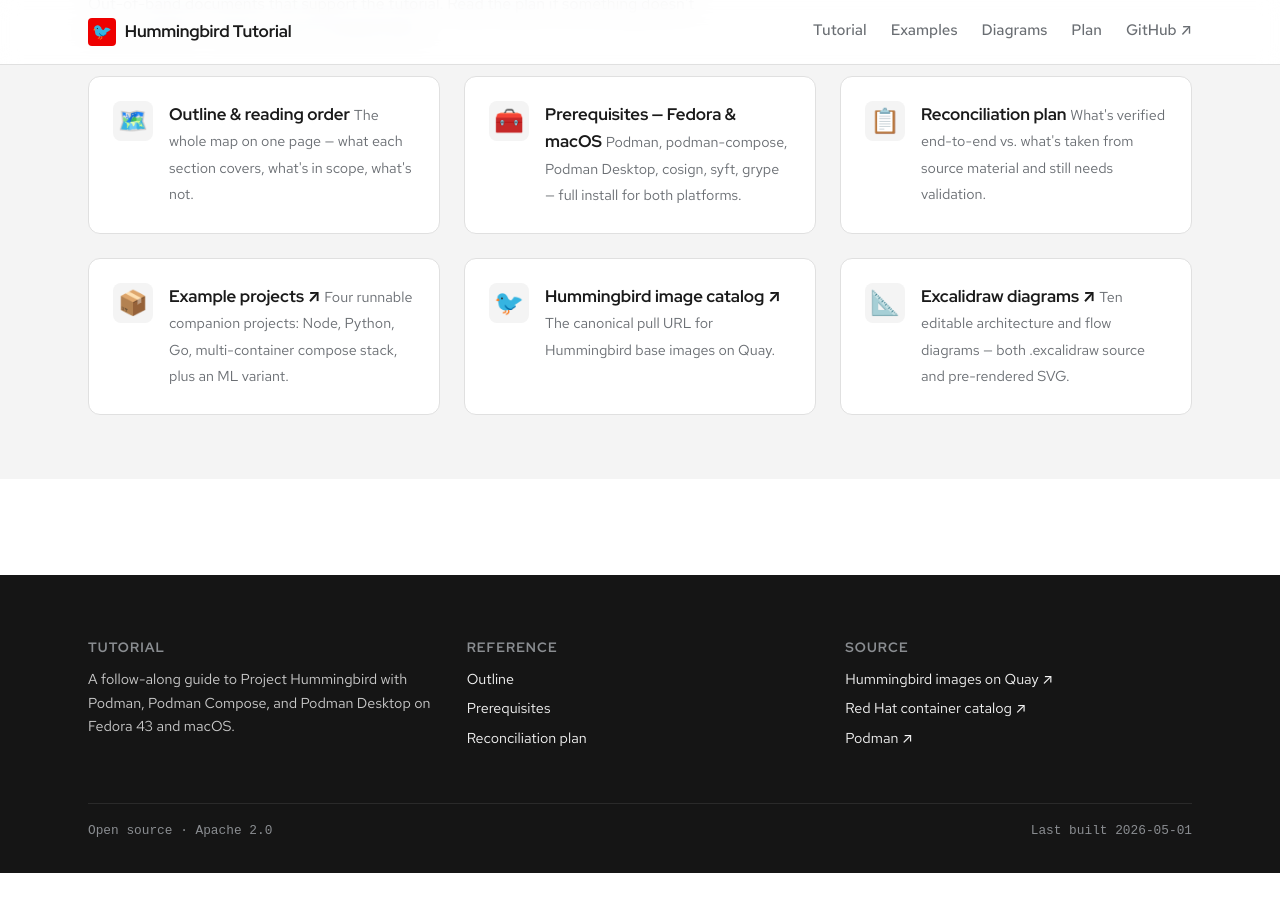
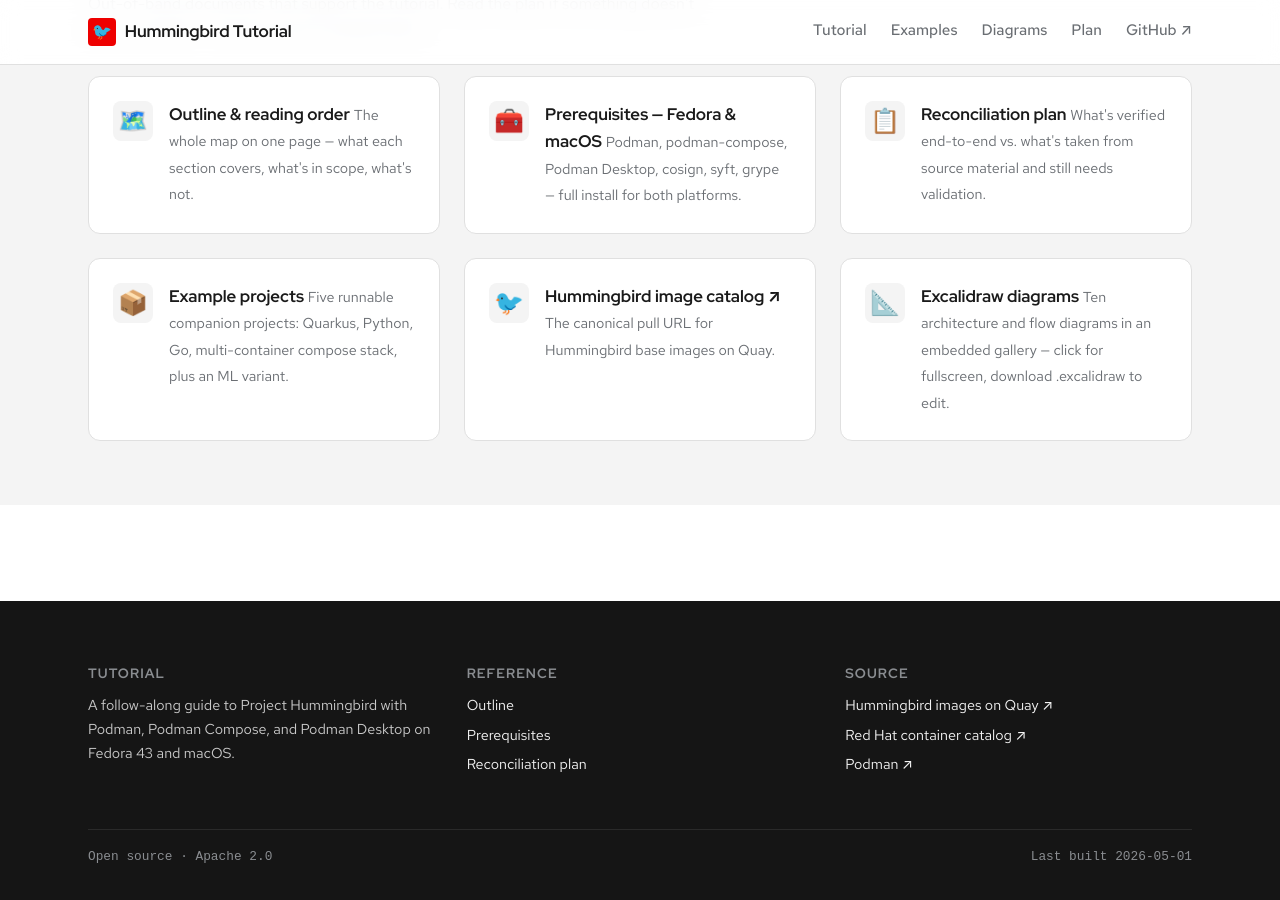
Before and after one commit to patterncatalyst/hummingbird-tutorial, a Jekyll site: the page built from index.html, in a window 1280 px wide and 900 px high, scrolled down 3113 px. Built offline with Jekyll 4.4.1, drawn with Linux system fonts in a browser that asks for light colours; some web fonts are replaced; before the commit the page ends 3986 px from its top, so only the background shows below that; some of the changed text lies outside the part shown.

Commit message:
Point Example projects and Excalidraw diagrams cards at internal pages

```diff
--- a/index.html
+++ b/index.html
@@ -10,7 +10,7 @@
     <h1>Project Hummingbird, hands&nbsp;on.</h1>
     <p class="hero__lead">
       A follow-along guide to Red Hat's rebuild-don't-patch container base —
-      twelve sections, four worked example projects, ten Excalidraw diagrams.
+      sixteen sections, five worked example projects, ten Excalidraw diagrams.
       Cut, paste, run.
     </p>
 
@@ -138,13 +138,11 @@
         </span>
       </a>
 
-      <a class="doc-card"
-         href="https://github.com/{{ site.github_username | default: 'YOURUSER' }}/hummingbird-tutorial/tree/main/examples"
-         rel="noopener">
+      <a class="doc-card" href="{{ '/examples/' | relative_url }}">
         <span class="doc-card__icon" aria-hidden="true">📦</span>
         <span>
-          <span class="doc-card__title">Example projects ↗</span>
-          <span class="doc-card__desc">Four runnable companion projects: Node, Python, Go, multi-container compose stack, plus an ML variant.</span>
+          <span class="doc-card__title">Example projects</span>
+          <span class="doc-card__desc">Five runnable companion projects: Quarkus, Python, Go, multi-container compose stack, plus an ML variant.</span>
         </span>
       </a>
 
@@ -158,13 +156,11 @@
         </span>
       </a>
 
-      <a class="doc-card"
-         href="https://github.com/{{ site.github_username | default: 'YOURUSER' }}/hummingbird-tutorial/tree/main/assets/diagrams"
-         rel="noopener">
+      <a class="doc-card" href="{{ '/diagrams/' | relative_url }}">
         <span class="doc-card__icon" aria-hidden="true">📐</span>
         <span>
-          <span class="doc-card__title">Excalidraw diagrams ↗</span>
-          <span class="doc-card__desc">Ten editable architecture and flow diagrams — both .excalidraw source and pre-rendered SVG.</span>
+          <span class="doc-card__title">Excalidraw diagrams</span>
+          <span class="doc-card__desc">Ten architecture and flow diagrams in an embedded gallery — click for fullscreen, download .excalidraw to edit.</span>
         </span>
       </a>
     </div>
```
